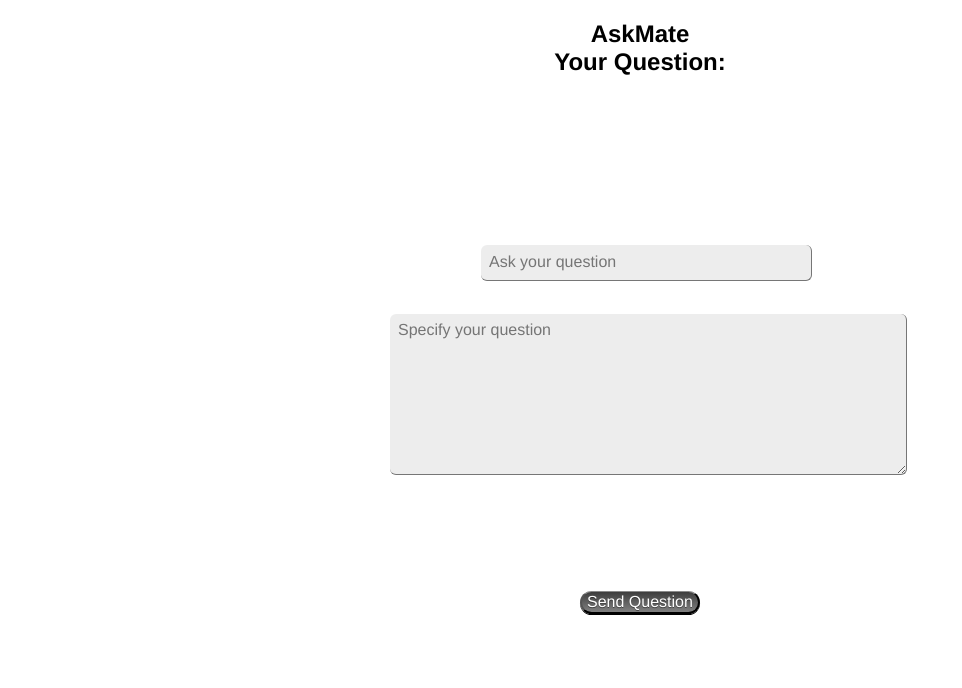
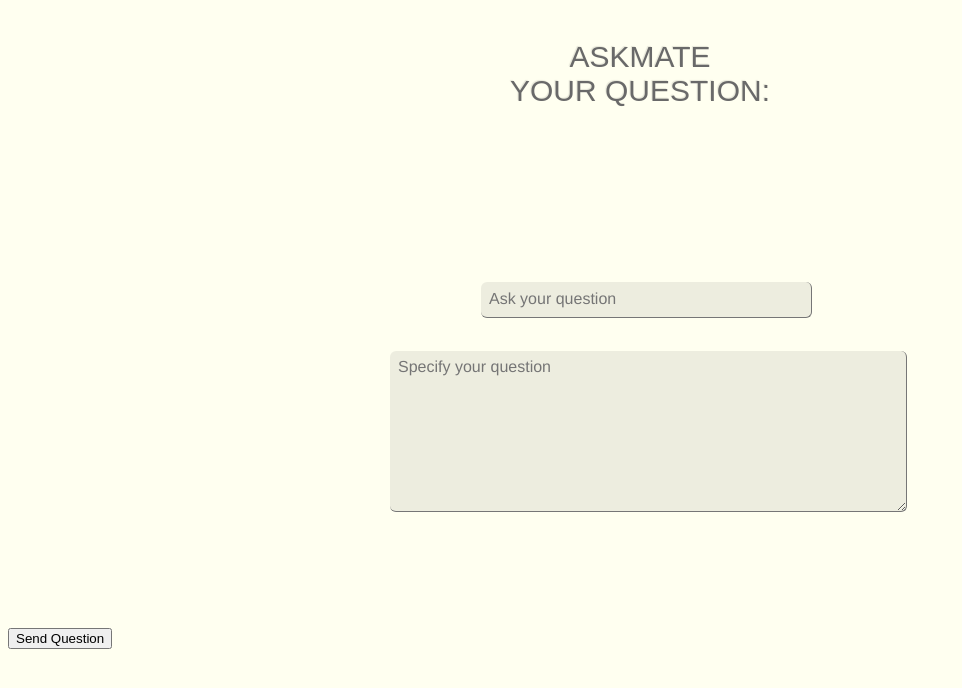
Before and after one commit to ginapaal/askmate_gnap, a Flask app: page /new_question in a window 1280 px wide. Shown: the top 688 px of the page, without its empty margins (0-962 px from the left). Run offline with Flask 2, Linux system fonts and the light colour scheme.

Commit message:
writingpages.css changes as we making a uniformed style from one css

```diff
--- a/static/writingpages.css
+++ b/static/writingpages.css
@@ -1,3 +1,6 @@
+body{
+    background-color: ivory
+}
 #styled_title  {
     margin-top: 10px;
     margin-left: 50px;
@@ -54,9 +57,9 @@
     outline-width: 0;
 }
 
-#styled_button{
+#styled_ask_button{
     border-top: 1px solid #8a8a8a;
-   background: -webkit-linear-gradient(top, #3d3d3d, #808080);
+    background: -webkit-linear-gradient(top, salmon, salmon);
     padding: 1px 5px;
     border-radius: 40px;
     box-shadow: rgba(0,0,0,1) 0 1px 0;
@@ -64,35 +67,49 @@
     transition: background-color 0.3s ease 0.1s;
     color: #ffffff;
     font-size: 16px;
-   font-family: Helvetica,Arial,Sans-Serif;
+    font-family: Sans-Serif;
     text-decoration: none;
     vertical-align: middle;
     position: relative;
-   margin: 0 0 0 -60px;
+    margin: -5px 0px 0px -62px;
     left: 50%;
     right: 50%;
    }
-#styled_button:hover{
+
+#styled_ask_button:hover{
    border-top-color: lightseagreen;
-   background: salmon;
-   color: white;
+   background: lightgreen;
+   color: darkslategrey;
    }
-#styled_button:active{
+
+#styled_ask_button:active{
    border-top-color: lightseagreen;
    background: lightgreen;
    transition: background-color 0.2s ease 0.2s
    }
+
 h2{
-    text-align: center;
-    font-family: "helvetica neue", Helvetica,Arial,sans-serif
+    color: dimgray;
+    font-size: 30px;
+    font-weight: 400;
+    font-style:normal;
+    font-family: Arial, Helvetica, sans-serif;
+    text-shadow: -1px -1px 1px rgba(0, 0, 0, 0.1);
+    text-transform:uppercase;
+    text-align: center;margin-top: 40px
     }
 h3{
+    color: dimgray;
+    font-size: 20px;
+    font-family: Arial, Helvetica, sans-serif;
     text-align: center;
-    font-family: "helvetica neue", Helvetica,Arial,sans-serif
+    margin-top: 86px;
+    margin-bottom: -78px;
     }
+
 #styled_answer_button{
     border-top: 1px solid #8a8a8a;
-    background: -webkit-linear-gradient(top, #3d3d3d, #808080);
+    background: -webkit-linear-gradient(top, salmon, salmon);
     padding: 1px 5px;
     border-radius: 40px;
     box-shadow: rgba(0,0,0,1) 0 1px 0;
```
Also changed, not shown: other parts of static/writingpages.css (+27 -2 lines). Lines whose indentation alone changed are shown as unchanged.
